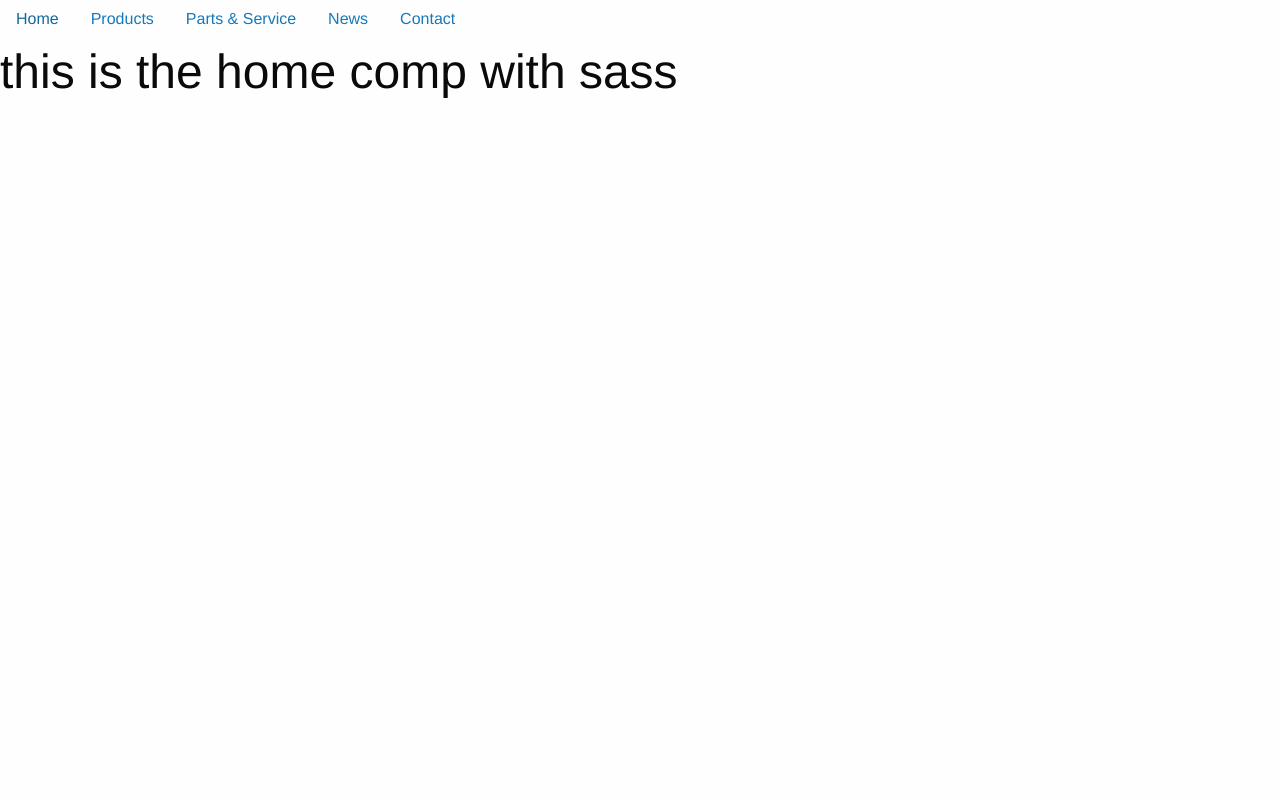
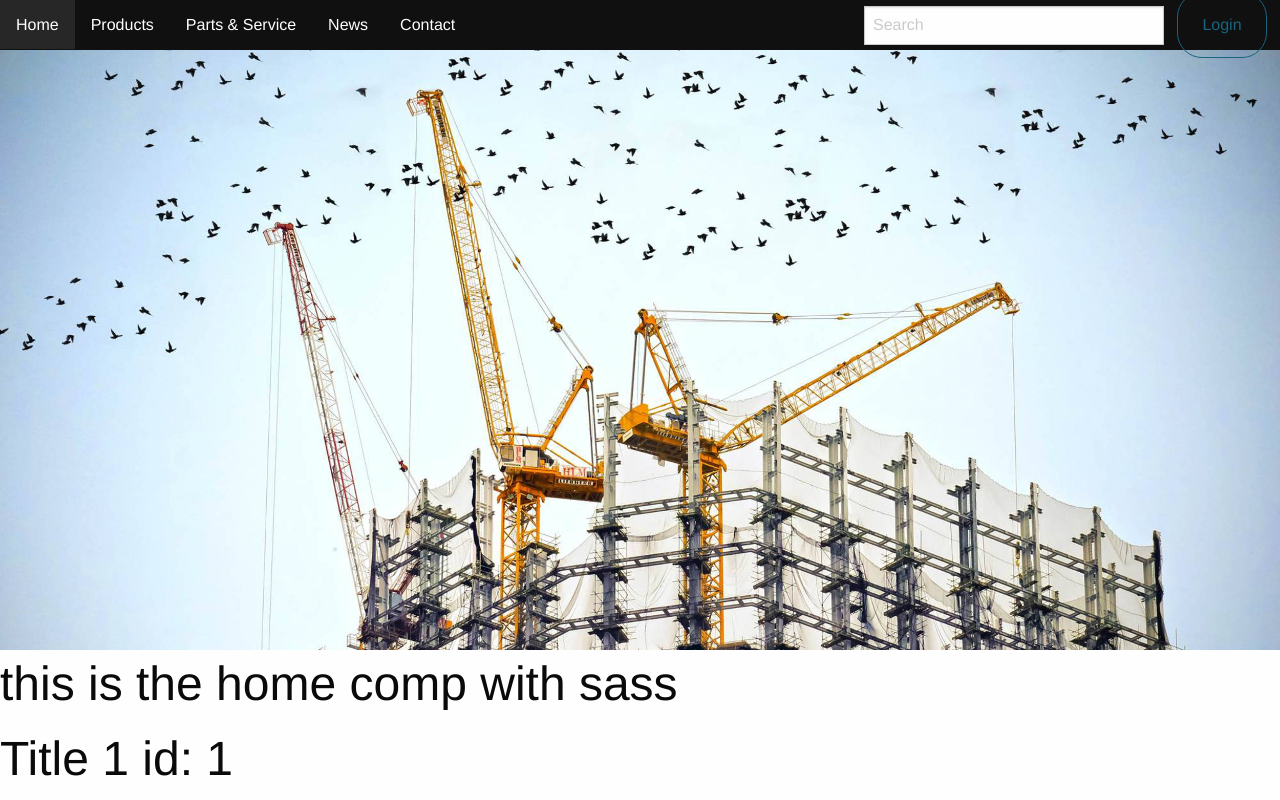
Before and after one commit to ear78/angular2-itl, an Angular app: page /home in a window 1280 px wide. Shown: the top 800 px of the page. Built offline with nearby package versions, Linux system fonts and the light colour scheme.

Commit message:
added service and wired up to home component, updated css for menu

```diff
--- a/src/app/app.component.html
+++ b/src/app/app.component.html
@@ -1,12 +1,27 @@
-<!--The whole content below can be removed with the new code.-->
 
-<header class="header">
-    <ul class="dropdown menu" data-dropdown-menu>
-        <li><a routerLink="/home">Home</a></li>
-        <li><a routerLink="/products">Products</a></li>
-        <li><a routerLink="/parts-and-service">Parts &amp; Service</a></li>
-        <li><a routerLink="/news">News</a></li>
-        <li><a routerLink="/contact">Contact</a></li>
+
+<header class="row expanded header">
+
+    <ul class="left" data-dropdown-menu>
+        <li><a routerLink="/home" routerLinkActive="active">Home</a></li>
+        <li><a routerLink="/products" routerLinkActive="active">Products</a></li>
+        <li><a routerLink="/parts-and-service" routerLinkActive="active">Parts &amp; Service</a></li>
+        <li><a routerLink="/news" routerLinkActive="active">News</a></li>
+        <li><a routerLink="/contact" routerLinkActive="active">Contact</a></li>
+    </ul>
+    <ul class="menu right">
+            <li>
+                <input type="text" name="" value="" placeholder="Search">
+            </li>
+            <li>
+                <button class="login"><a href="#">Login</a></button>
+            </li>
+
     </ul>
 </header>
+
 <router-outlet></router-outlet>
+
+<footer class="row footer">
+    <h4>This is some footer text</h4>
+</footer>
--- /dev/null
+++ b/src/app/app.component.scss
@@ -0,0 +1,54 @@
+@import '../styles.scss';
+
+
+
+.header {
+    display: flex;
+    align-items: center;
+    height: 50px;
+    background: $black;
+    ul {
+        display: flex;
+    }
+    .left {
+        width: 60%;
+    }
+    .right {
+        display: flex;
+        align-items: center;
+        justify-content: flex-end;
+        width: 40%;
+        button {
+            min-width: 90px;
+            border: 1px solid #19647e;
+            border-radius: 25px;
+            padding: 8px;
+            margin: 0 13px;
+            &:hover {
+                background: $white;
+            }
+            a {
+                color: #19647e;
+                &:hover {
+                    background: none;
+                }
+            }
+        }
+        input {
+            width: 300px;
+        }
+    }
+    a {
+        color: $white;
+        padding: 16px;
+        &:hover {
+            background: $hoverBlack;
+        }
+    }
+}
+
+.footer {
+    color: $seaGreen;
+    min-height: 400px;
+    background: $black;
+}
--- a/src/app/app.component.ts
+++ b/src/app/app.component.ts
@@ -3,7 +3,7 @@ import { Component } from '@angular/core';
 @Component({
   selector: 'app-root',
   templateUrl: './app.component.html',
-  styleUrls: ['./app.component.css']
+  styleUrls: ['./app.component.scss']
 })
 export class AppComponent {
 
--- a/src/app/app.module.ts
+++ b/src/app/app.module.ts
@@ -9,6 +9,8 @@ import { ProductsComponent } from './components/products/products.component';
 import { PartsAndServiceComponent } from './components/parts-and-service/parts-and-service.component';
 import { NewsComponent } from './components/news/news.component';
 import { ContactComponent } from './components/contact/contact.component';
+import { MainService } from './services/main.service';
+
 
 @NgModule({
   declarations: [
@@ -23,7 +25,7 @@ import { ContactComponent } from './components/contact/contact.component';
     BrowserModule,
     AppRoutingModule
   ],
-  providers: [],
+  providers: [MainService],
   bootstrap: [AppComponent]
 })
 export class AppModule { }
--- a/src/app/components/home/home.component.html
+++ b/src/app/components/home/home.component.html
@@ -1,4 +1,12 @@
 
 <div class="home-container">
+    <div class="row">
+        <div class="small-12 home-slider"></div>
+    </div>
     <h1>this is the home comp with sass</h1>
+    <div *ngFor="let home of homes">
+        <h1>{{ home.title}}<span> id: {{ home.id }}</span></h1>
+        <p>{{ home.lorem }}</p>
+
+    </div>
 </div>
--- a/src/app/components/home/home.component.scss
+++ b/src/app/components/home/home.component.scss
@@ -0,0 +1,7 @@
+.home-slider {
+    background: url('/assets/img/homepage_slider2.jpg');
+    height: 600px;
+    background-size: cover;
+    background-repeat: no-repeat;
+
+}
--- a/src/app/components/home/home.component.ts
+++ b/src/app/components/home/home.component.ts
@@ -1,4 +1,6 @@
 import { Component, OnInit } from '@angular/core';
+import { Home } from '../../home';
+import { MainService } from '../../services/main.service';
 
 @Component({
   selector: 'app-home',
@@ -6,10 +8,13 @@ import { Component, OnInit } from '@angular/core';
   styleUrls: ['./home.component.scss']
 })
 export class HomeComponent implements OnInit {
+    homes: Home[];
 
-  constructor() { }
+  constructor(private mainService: MainService) { }
 
   ngOnInit() {
+      this.homes = this.mainService.getData();
   }
 
+
 }
--- /dev/null
+++ b/src/app/home.ts
@@ -0,0 +1,5 @@
+export class Home {
+    id: number;
+    title: string;
+    lorem: string;
+}
--- /dev/null
+++ b/src/app/homeData.ts
@@ -0,0 +1,19 @@
+import { Home } from './Home';
+
+export const HOMES: Home[] = [
+        {
+            id: 1,
+            title: "Title 1",
+            lorem: "Lorem ipsum dolor sit amet, consectetur adipisicing elit, sed do eiusmod tempor incididunt ut labore et dolore magna aliqua. Ut enim ad minim veniam, quis nostrud exercitation ullamco laboris nisi ut aliquip ex ea commodo consequat."
+        },
+        {
+            id: 2,
+            title: "Title 2",
+            lorem: "Lorem ipsum dolor sit amet, consectetur adipisicing elit, sed do eiusmod tempor incididunt ut labore et dolore magna aliqua. Ut enim ad minim veniam, quis nostrud exercitation ullamco laboris nisi ut aliquip ex ea commodo consequat."
+        },
+        {
+            id: 3,
+            title: "Title 3",
+            lorem: "Lorem ipsum dolor sit amet, consectetur adipisicing elit, sed do eiusmod tempor incididunt ut labore et dolore magna aliqua. Ut enim ad minim veniam, quis nostrud exercitation ullamco laboris nisi ut aliquip ex ea commodo consequat."
+        },
+    ]
--- /dev/null
+++ b/src/app/services/main.service.ts
@@ -0,0 +1,12 @@
+import { Injectable } from '@angular/core';
+import { Home } from '../home';
+import { HOMES } from '../homeData';
+@Injectable()
+export class MainService {
+
+  constructor() { }
+
+  getData(): Home[] {
+      return HOMES;
+  }
+}
--- a/src/styles.scss
+++ b/src/styles.scss
@@ -1 +1,22 @@
 /* You can add global styles to this file, and also import other style files */
+
+/* colors */
+
+$seaGreen: #388a97;
+$darkSeaGreen: #19647E;
+$black: #101010;
+$hoverBlack: #272727;
+$white: #fff;
+$linkHover: #686868;
+
+.active {
+    background: $darkSeaGreen;
+}
+
+ul {
+    margin: 0;
+}
+
+li,ul {
+    list-style-type: none;
+}
```
Also changed, not shown: src/app/app.component.css (deleted), src/assets/img/homepage_slider2.jpg (added), 1 other file (tests, documents, lock files or other folders).
